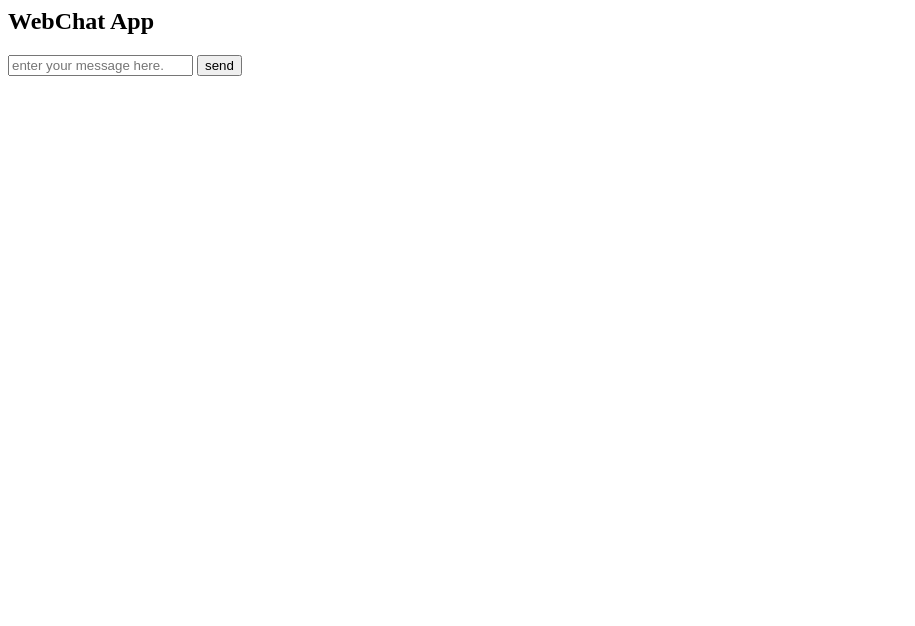
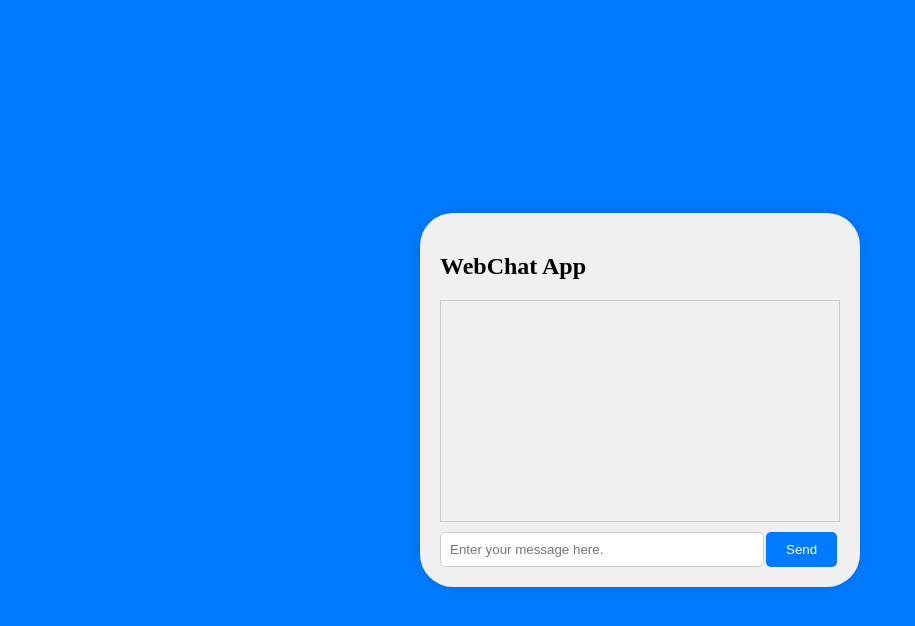
Before and after one commit to ankiiisharma/chat-web-app, a plain HTML site: page client/index.html in a window 1280 px wide. Shown: the whole page, without its empty margins (0-915 px from the left). Drawn offline with Linux system fonts and the light colour scheme.

Commit message:
added basic ui

```diff
--- a/client/index.html
+++ b/client/index.html
@@ -1,21 +1,59 @@
+<!DOCTYPE html>
 <html>
     <head>
         <title>ChatApp - WebSocket</title>
-    </head>
         <style>
-        body{
+            body {
+                background-color: #007bff;
                 font-family: montserrat;
+                display: flex;
+                justify-content: center;
+                align-items: center;
+                height: 100vh;
+                margin: 0;
+            }
+            .container {
+                width: 400px;
+                padding: 20px;
+                border-radius: 33px;
+                background-color: #f0f0f0;
+                box-shadow: 0px 0px 20px 0px rgba(0,0,0,0.1);
+            }
+            #chat-box {
+                height: 200px;
+                overflow-y: auto;
+                border: 1px solid #ccc;
+                padding: 10px;
+                margin-bottom: 10px;
+            }
+            #chat-input {
+                width: calc(100% - 96px);
+                padding: 9px;
+                border-radius: 5px;
+                border: 1px solid #ccc;
+                margin-right: -2px;
+            }
+            #send-btn {
+                padding: 10px 20px;
+                border: none;
+                border-radius: 5px;
+                background-color: #007bff;
+                color: white;
+                cursor: pointer;
             }
         </style>
+    </head>
     <body>
+        <div class="container">
             <h2>WebChat App</h2>
 
             <div id="chat-box">
                 <!-- messages area -->
             </div>
 
-        <input id="chat-input" type="text" placeholder="enter your message here.">
-        <button id="send-btn">send</button>
+            <input id="chat-input" type="text" placeholder="Enter your message here.">
+            <button id="send-btn">Send</button>
+        </div>
         <script src="script.js"></script>
     </body>
 </html>
--- a/client/script.js
+++ b/client/script.js
@@ -13,11 +13,25 @@ socket.onopen = function(event){
 
 
 socket.onmessage = function(event){
-    const chatbox = document.getElementById(`chat-box`)
-    const newMessage = document.createElement('div')
-    newMessage.textContent = event.data;
-    chatbox.appendChild(newMessage)
+    const chatbox = document.getElementById(`chat-box`);
+    const newMessage = document.createElement('div');
+
+    if (typeof event.data === 'string') {
+        // If the message is text, directly append it to the new div
+        newMessage.textContent = event.data;
+    } else {
+        // If the message is binary, convert it to text
+        const blob = new Blob([event.data]);
+        const reader = new FileReader();
+        reader.onload = function() {
+            newMessage.textContent = reader.result;
+        };
+        reader.readAsText(blob);
+    }
+
+    chatbox.appendChild(newMessage);
 };
+
 
 
 socket.onerror = function(error){
--- a/server/package.json
+++ b/server/package.json
@@ -9,5 +9,8 @@
   },
   "keywords": [],
   "author": "",
-  "license": "ISC"
+  "license": "ISC",
+  "dependencies": {
+    "nodemon": "^3.1.0"
+  }
 }
--- a/server/server.js
+++ b/server/server.js
@@ -11,13 +11,13 @@ app.use(express.static('../client'));
 
 wss.on('connection', (ws) => {
     console.log("New client connected");
-
+    connectedClients.push(ws);
     ws.on('message', (message) => {
         console.log('Received: ' + message)
 
         // Broadcast the message to all clients except the sender
         connectedClients.forEach(client => {
-            if (client !== ws && client.readyState === WebSocket.OPEN) {
+            if (client.readyState === WebSocket.OPEN) {
                 client.send(message);
             }
         });
```
Also changed, not shown: 1 other file. Lines whose indentation alone changed are shown as unchanged.
